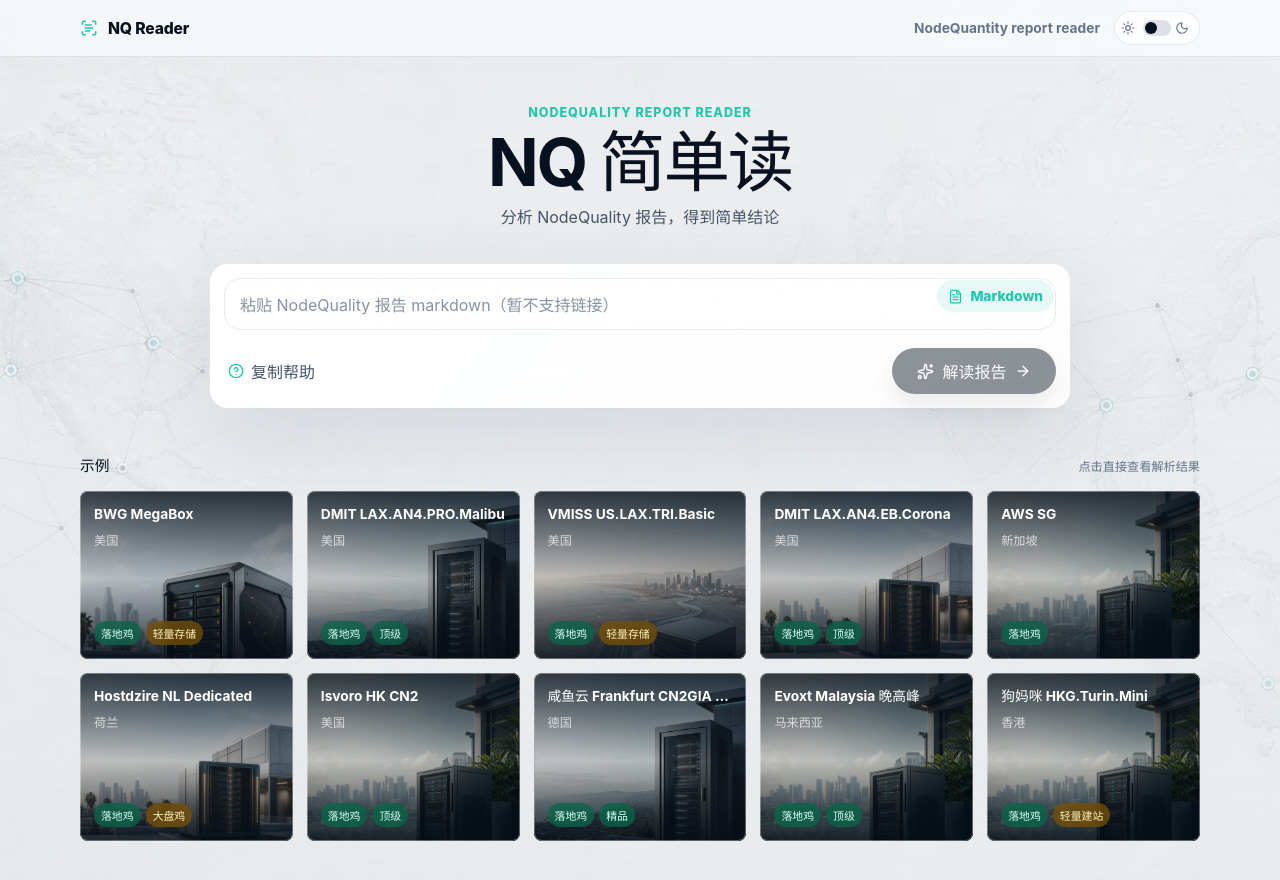
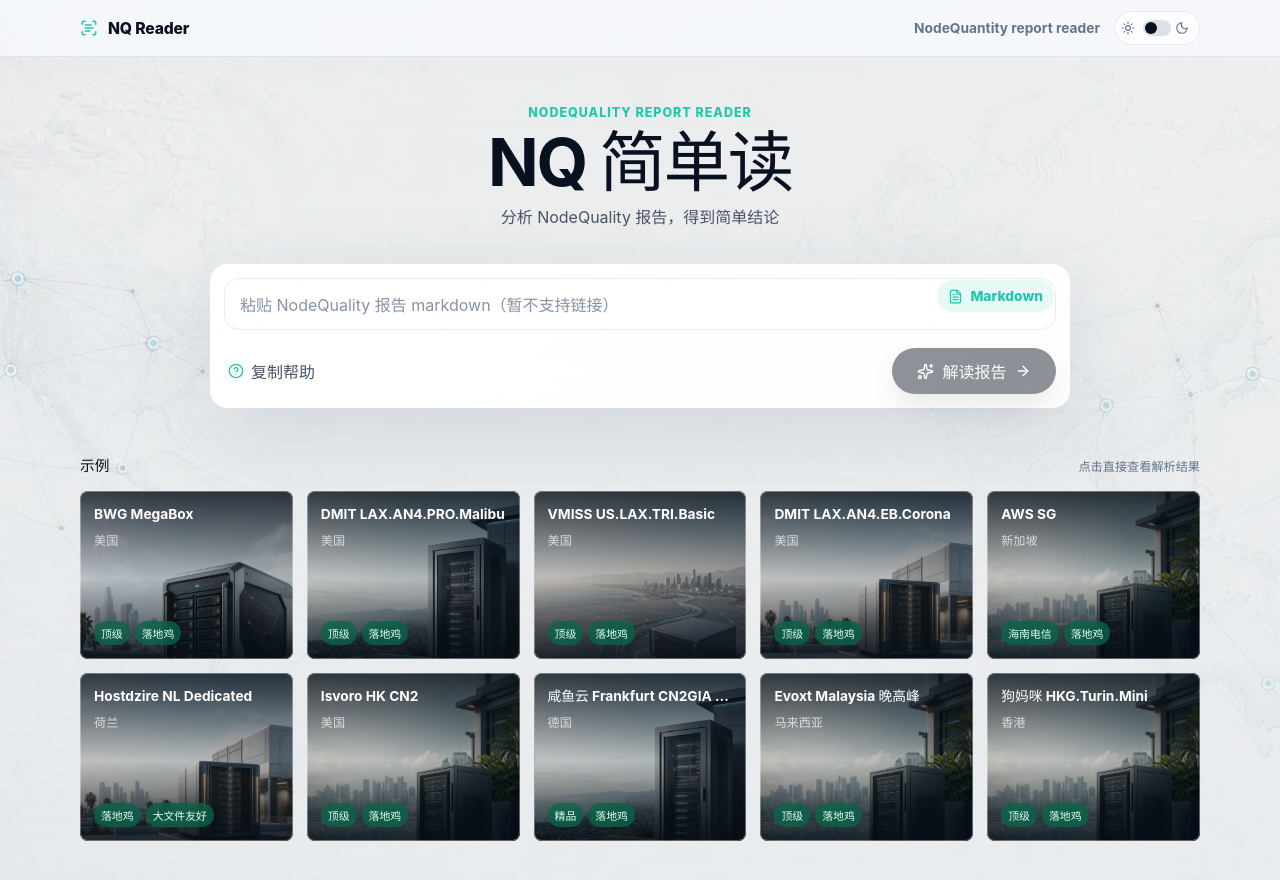
Before and after one commit to ruoqianfengshao/nq-reader, a React (Vite) app: page / in a window 1280 px wide. Built offline with nearby package versions, Linux system fonts and the light colour scheme.

Commit message:
fix: order homepage tags by quality and conclusion

```diff
--- a/src/App.tsx
+++ b/src/App.tsx
@@ -412,31 +412,31 @@
 }
 
 function homepageExampleTags(useCases: ReturnType<typeof analyzeReport>["useCases"]): string[] {
-  const positive = useCases
-    .filter((useCase) => useCase.severity !== "risk")
-    .map((useCase) => ({
-      severity: useCase.severity,
-      tag: shareTagsForUseCase(useCase).find((tag) => !/谨慎|待确认|看地区|受限|风险|不适合/.test(tag)),
-    }))
-    .filter((candidate): candidate is { severity: "good" | "watch"; tag: string } => Boolean(candidate.tag));
+  const qualityOrder = { good: 0, watch: 1, risk: 2 } as const;
+  const candidates = useCases.flatMap((useCase, useCaseIndex) =>
+    shareTagsForUseCase(useCase).map((tag, tagIndex) => ({
+      quality: tagClass(tag) as keyof typeof qualityOrder,
+      tag,
+      tagIndex,
+      useCaseIndex,
+    })),
+  ).sort((left, right) =>
+    qualityOrder[left.quality] - qualityOrder[right.quality] ||
+    left.useCaseIndex - right.useCaseIndex ||
+    left.tagIndex - right.tagIndex,
+  );
 
-  return positive
-    .sort((left, right) => homepageTagScore(right.tag, right.severity) - homepageTagScore(left.tag, left.severity))
-    .map((candidate) => candidate.tag)
-    .filter((tag, index, tags) => tags.indexOf(tag) === index)
-    .slice(0, 2);
-}
+  const first = candidates[0];
+  if (!first) return [];
 
-function homepageTagScore(tag: string, severity: "good" | "watch"): number {
-  const quality = severity === "good" ? 100 : 40;
-  const distinction = /落地[机鸡]/.test(tag) ? 50
-    : /毕业[机鸡]/.test(tag) ? 45
-      : /顶级|精品/.test(tag) ? 40
-        : /线路[机鸡]|电信快乐|联通快乐|移动快乐/.test(tag) ? 35
-          : /流媒体解锁|AI可用/.test(tag) ? 30
-            : /大盘[机鸡]|轻量建站/.test(tag) ? 20
-              : 0;
-  return quality + distinction;
+  const fromNextConclusion = first.quality === "good"
+    ? candidates.find((candidate) =>
+      candidate.quality === "good" &&
+      candidate.useCaseIndex !== first.useCaseIndex &&
+      candidate.tag !== first.tag)
+    : undefined;
+  const second = fromNextConclusion ?? candidates.find((candidate) => candidate.tag !== first.tag);
+  return second ? [first.tag, second.tag] : [first.tag];
 }
 
 function reportLocation(result: ReturnType<typeof analyzeReport>): string {
```
